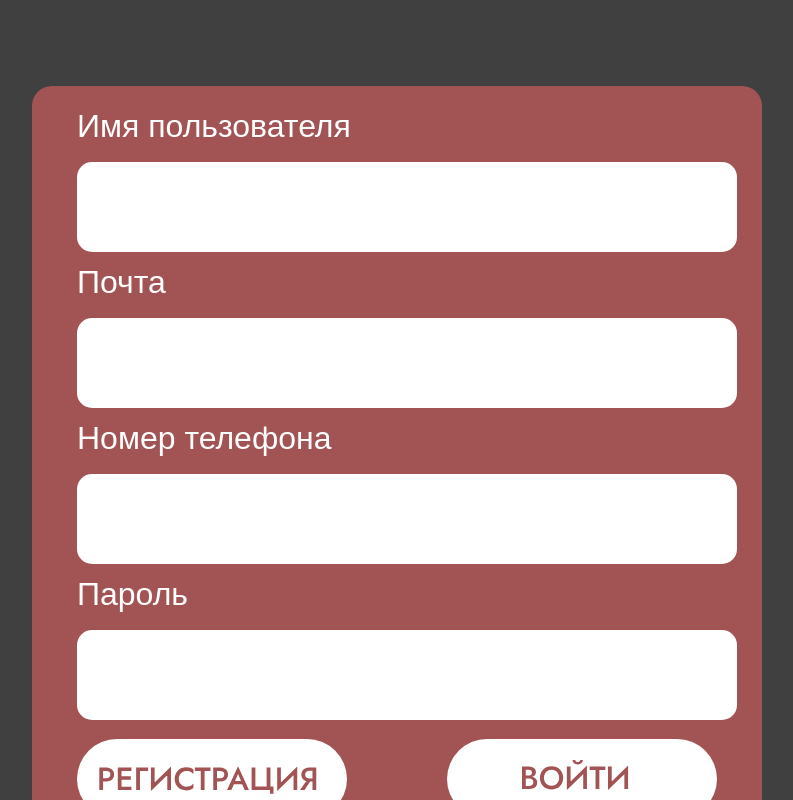
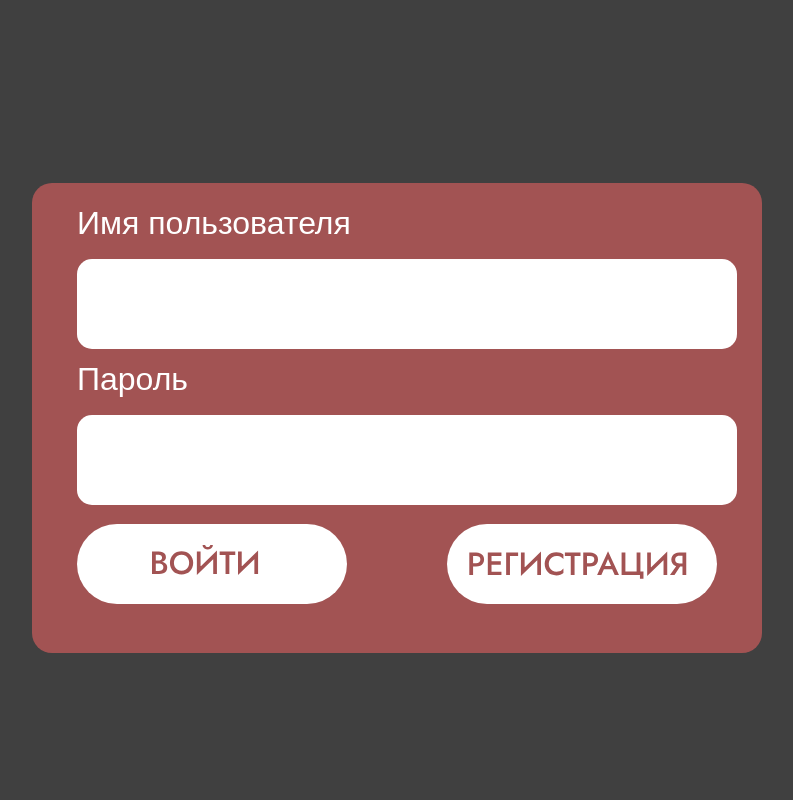
Before and after one commit to DianaSuf/book-restaurant, a React (Vite) app: page /res in a window 1280 px wide. Shown: the whole page, without its empty margins (243-1036 px from the left). Built offline with nearby package versions, Linux system fonts and the light colour scheme.

Commit message:
добавила попап войти, скачала redux

```diff
--- a/package.json
+++ b/package.json
@@ -10,9 +10,11 @@
     "preview": "vite preview"
   },
   "dependencies": {
+    "@reduxjs/toolkit": "^2.2.3",
     "react": "^18.2.0",
     "react-dom": "^18.2.0",
     "react-helmet-async": "^2.0.4",
+    "react-redux": "^9.1.1",
     "react-router-dom": "^6.22.3"
   },
   "devDependencies": {
--- a/src/components/modal/modal.css
+++ b/src/components/modal/modal.css
@@ -62,6 +62,18 @@
   display: flex;
 }
 
+.sign-in__btn {
+  border: 0;
+  outline: none;
+  background-color: transparent;
+  border: none;
+  height: 80px;
+  width: 270px;
+  background-image: url('/sign-in.svg');
+  margin-top: 19px;
+  margin-right: auto;
+}
+
 .register__btn {
   border: 0;
   outline: none;
@@ -71,17 +83,5 @@
   width: 270px;
   background-image: url('/register.svg');
   margin-top: 19px;
-  margin-right: auto;
-}
-
-.sign-in__btn {
-  border: 0;
-  outline: none;
-  background-color: transparent;
-  border: none;
-  height: 80px;
-  width: 270px;
-  background-image: url('/sign-in.svg');
-  margin-top: 19px;
   margin-left: auto;
 }
--- a/src/components/modal/modal.jsx
+++ b/src/components/modal/modal.jsx
@@ -1,3 +1,4 @@
+import { useState } from 'react';
 import './modal.css';
 import PropTypes from 'prop-types';
 
@@ -11,10 +12,12 @@
         if (event.target.classList.contains("modal-wrapper")) onClose();
     };
 
+    const [status, setStatus] = useState('singIn');
+
     return (
         <>
             {isOpen && (
-                <div className="modal">
+                <form action="#" className="modal">
                     <div className="modal-wrapper" onClick={onWrapperClick}>
                         <div className="modal-content">
                             <form action="#" className="register__form">
@@ -30,10 +33,12 @@
                                     <input
                                         className="register__input"
                                         type="text"
-                                        name="user-name"
+                                        name="name"
                                         id="user-name"
                                         required
                                     />
+                                    {status === 'register' && (
+                                        <>
                                             <div className="register__field">
                                                 <label
                                                     className="register__label"
@@ -45,10 +50,14 @@
                                             <input
                                                 className="register__input"
                                                 type="email"
-                                        name="user-email"
+                                                name="email"
                                                 id="user-email"
                                                 required
                                             />
+                                        </>
+                                    )}
+                                    {status === 'register' && (
+                                        <>
                                             <div className="register__field">
                                                 <label
                                                     className="register__label"
@@ -60,11 +69,13 @@
                                             <input
                                                 className="register__input"
                                                 type="tel"
-                                        name="user-phone"
                                                 id="user-phone"
-                                        pattern="[0-9]{3}-[0-9]{3}-[0-9]{4}"
+                                                name="phone"
+                                                // pattern="[0-9]{3}-[0-9]{3}-[0-9]{4}"
                                                 required
                                             />
+                                        </>
+                                    )}
                                     <div className="register__field">
                                         <label
                                             className="register__label"
@@ -83,13 +94,13 @@
                                     />
                                 </div>
                                 <div className="sign-in__submit">
-                                    <button className="register__btn" type="submit"></button>
-                                    <button className="sign-in__btn" type="submit"></button>
+                                    <button className="sign-in__btn" type="submit" onClick={() => setStatus('singIn')}></button>
+                                    <button className="register__btn" type="submit" onClick={() => setStatus('register')}></button>
                                 </div>
                             </form>
                         </div>
                     </div>
-                </div>
+                </form>
             )}
         </>
     )
--- a/src/pages/main-screen/main-screen.jsx
+++ b/src/pages/main-screen/main-screen.jsx
@@ -1,13 +1,12 @@
 import { Link } from 'react-router-dom';
 import { Helmet } from 'react-helmet-async';
 import logo from '/logo.svg'
-// import promo from '/promo.jpg'
 import ModalRegister from '../../components/modal/modal';
 import { useState } from 'react'
 import './main-screen.css'
 
 export default function MainScreen() {
-  const [modalRegIsOpen, setModalRegIsOpen] = useState(false);
+  const [modalRegisterIsOpen, setModalRegisterIsOpen] = useState(false);
 
   return (
     <>
@@ -16,14 +15,12 @@
       </Helmet>
       <section className="header">
           <Link className="logo" to="/"><img className="logo_link" alt="logo" src={logo}/></Link>
-          <button className="image-button" onClick={() => setModalRegIsOpen(true)}></button>
+          <button className="image-button" onClick={() => setModalRegisterIsOpen(true)}></button>
           <ModalRegister
-          isOpen={modalRegIsOpen}
-          onClose={() => setModalRegIsOpen(false)}/>
+          isOpen={modalRegisterIsOpen}
+          onClose={() => setModalRegisterIsOpen(false)}/>
       </section>
-      <section className="promo">
-        {/* <img className="promo" alt="promo" src={promo}></img> */}
-      </section>
+      <section className="promo"></section>
     </>
   )
 }
```
Also changed, not shown: 1 other file (tests, documents, lock files or other folders). Lines whose indentation alone changed are shown as unchanged.
